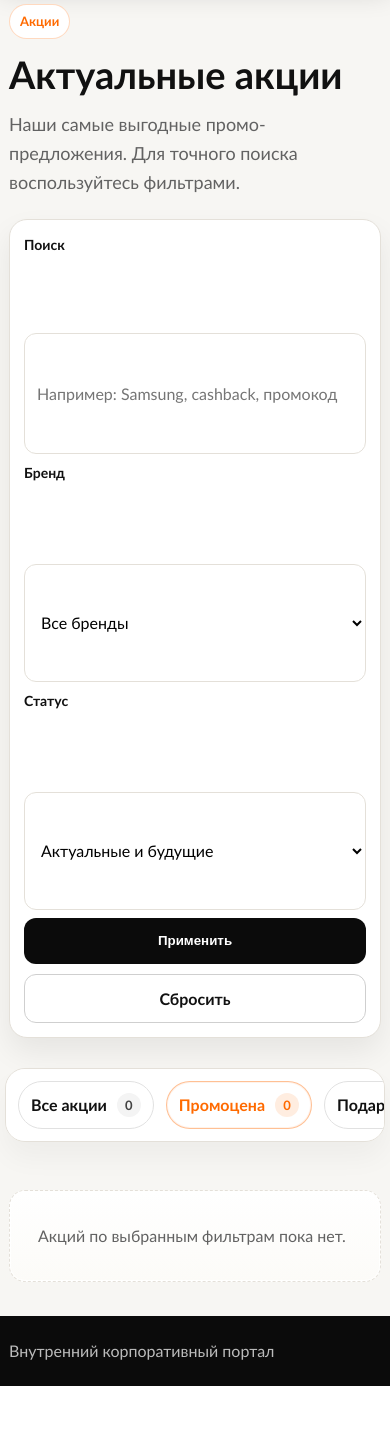
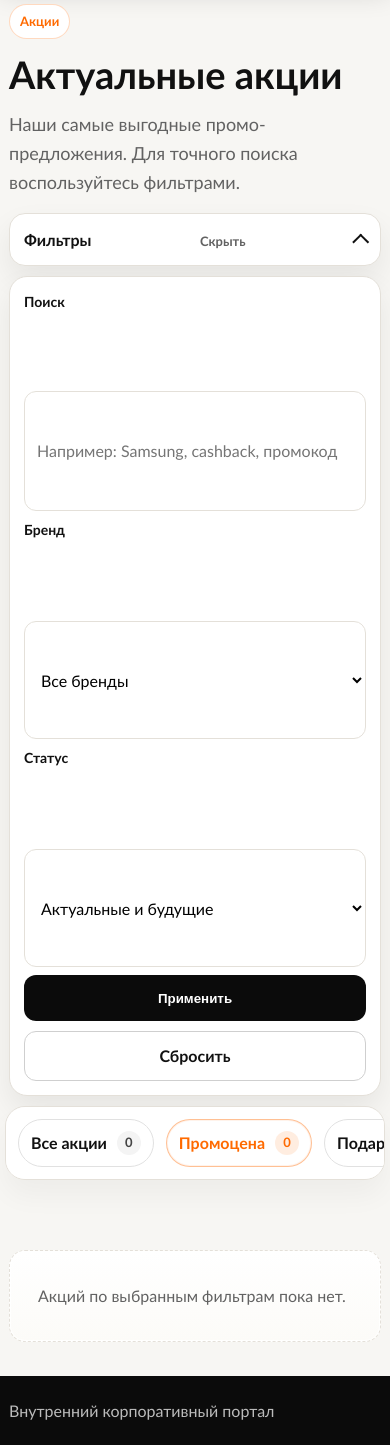
Before and after one commit to Nesstargi/corp_portal, a Django app: page /promotions/?promo_type=promo_price in a window 390 px wide. Shown: the part 199-1644 px from the top of the page. Before the commit the page ends 1585 px from the top, so only its background shows below. Run offline with Django 5.2, Linux system fonts and the light colour scheme; data that the repository does not hold is empty.

Commit message:
Collapse mobile filters

```diff
--- a/promotions/templates/promotions/promotion_list.html
+++ b/promotions/templates/promotions/promotion_list.html
@@ -10,6 +10,12 @@
       <span class="eyebrow">Акции</span>
       <h1>Актуальные акции</h1>
       <p class="lead">Наши самые выгодные промо-предложения. Для точного поиска воспользуйтесь фильтрами.</p>
+
+      <details class="filter-panel" {% if search_query or selected_brand or selected_status or selected_promo_type %}open{% endif %}>
+        <summary class="filter-panel__summary">
+          <span>Фильтры</span>
+          <span class="filter-panel__state" aria-hidden="true"></span>
+        </summary>
 
         <form class="filters" method="get">
           <div class="filter-field">
@@ -52,6 +58,7 @@
             </a>
             {% endfor %}
         </div>
+      </details>
     </div>
   </section>
 
--- a/static/css/style.css
+++ b/static/css/style.css
@@ -1007,6 +1007,27 @@ h3 {
     align-items: end;
 }
 
+.filter-panel {
+    margin: 22px 0 30px;
+}
+
+.filter-panel__summary {
+    display: none;
+}
+
+.filter-panel > .filters {
+    margin: 0;
+}
+
+.filter-panel > .promo-tabs {
+    margin-top: 12px;
+}
+
+.filter-panel:not([open]) > .filters,
+.filter-panel:not([open]) > .promo-tabs {
+    display: flex;
+}
+
 .filters__actions {
     display: flex;
     gap: 10px;
@@ -1075,6 +1096,7 @@ h3 {
 
 .button:focus-visible,
 .promo-tab:focus-visible,
+.filter-panel__summary:focus-visible,
 .quiz-step:focus-visible,
 .image-slider__button:focus-visible,
 .image-slider__dot:focus-visible {
@@ -2228,6 +2250,66 @@ blockquote {
         align-items: stretch;
     }
 
+    .filter-panel {
+        margin: 16px 0 22px;
+    }
+
+    .filter-panel__summary {
+        display: flex;
+        align-items: center;
+        justify-content: space-between;
+        gap: 12px;
+        min-height: 48px;
+        padding: 13px 14px;
+        border: 1px solid var(--color-line);
+        border-radius: 16px;
+        background: #ffffff;
+        box-shadow: var(--shadow-soft);
+        color: var(--color-ink);
+        font-weight: 800;
+        cursor: pointer;
+        list-style: none;
+    }
+
+    .filter-panel__summary::-webkit-details-marker {
+        display: none;
+    }
+
+    .filter-panel__summary::after {
+        content: "";
+        width: 10px;
+        height: 10px;
+        border-right: 2px solid currentColor;
+        border-bottom: 2px solid currentColor;
+        transform: rotate(45deg) translateY(-2px);
+        transition: transform 0.2s ease;
+    }
+
+    .filter-panel[open] .filter-panel__summary::after {
+        transform: rotate(225deg) translate(-2px, -1px);
+    }
+
+    .filter-panel__state::before {
+        content: "Показать";
+        color: var(--color-muted);
+        font-size: 13px;
+        font-weight: 700;
+    }
+
+    .filter-panel[open] .filter-panel__state::before {
+        content: "Скрыть";
+    }
+
+    .filter-panel:not([open]) > .filters,
+    .filter-panel:not([open]) > .promo-tabs {
+        display: none;
+    }
+
+    .filter-panel > .filters,
+    .filter-panel > .promo-tabs {
+        margin-top: 10px;
+    }
+
     .filters,
     .search-bar {
         padding: 14px;
```
Also changed, not shown: learning/templates/learning/learning_list.html (+7 -0 lines). Lines whose indentation alone changed are shown as unchanged.
